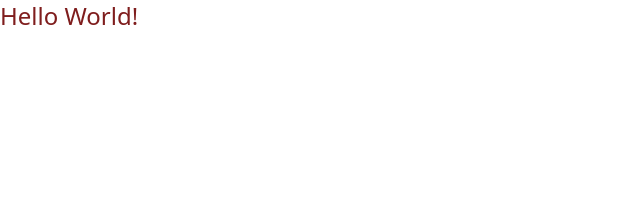
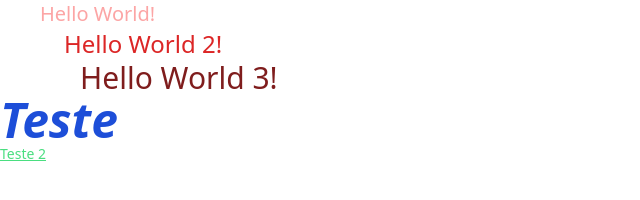
Before and after one commit to BeKowalsky/cursoTailwind, a website: page Modulo_Um/src/index.html in a window 1280 px wide. Shown: the whole page, without its empty margins (0-640 px from the left). Drawn offline with Linux system fonts and the light colour scheme.

Commit message:
testando tailwind intellisense

```diff
--- a/Modulo_Um/src/index.html
+++ b/Modulo_Um/src/index.html
@@ -10,7 +10,11 @@
 </head>
 
 <body>
-    <h1 class="text-red-900 text-2xl">Hello World!</h1>
+    <h1 class="text-red-300 ml-10 text-xl">Hello World!</h1>
+    <h1 class="text-red-600 ml-16 text-2xl">Hello World 2!</h1>
+    <h1 class="text-red-900 ml-20 text-3xl">Hello World 3!</h1>
+    <p class="text-blue-700 text-5xl font-bold italic">Teste</p>
+    <p class="underline text-green-400 text-sm">Teste 2</p>
 </body>
 
 </html>
```
Also changed, not shown: Modulo_Um/src/css/style.css.
